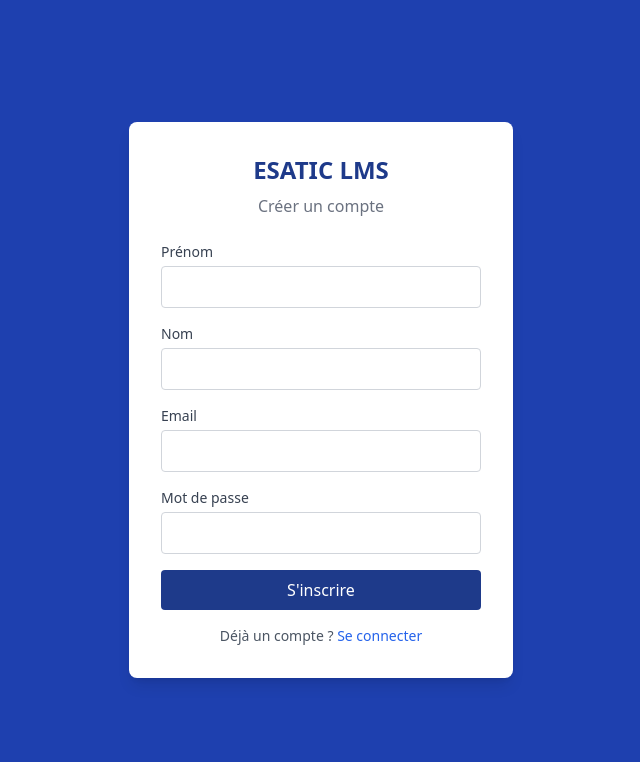
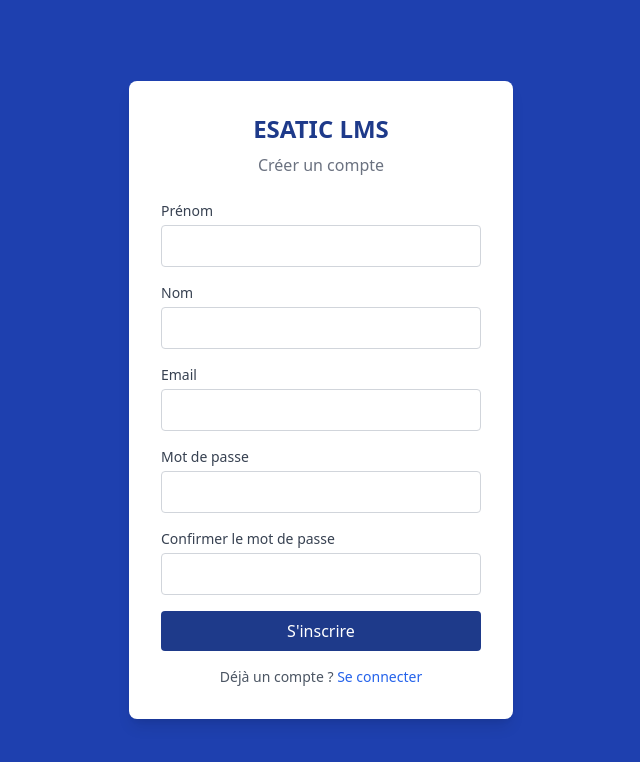
Before and after one commit to AynGhost099/esatic-lmsReal, a React (Vite) app in the folder frontend/: page /register in a window 1280 px wide. Shown: the top 762 px of the page, without its empty margins (319-959 px from the left). Built offline with nearby package versions, Linux system fonts and the light colour scheme.

Commit message:
Implement password confirmation in registration form
Added password confirmation field and validation.

```diff
--- a/frontend/src/pages/auth/RegisterPage.tsx
+++ b/frontend/src/pages/auth/RegisterPage.tsx
@@ -4,6 +4,7 @@ import { useNavigate, Link } from 'react-router-dom';
 export default function RegisterPage() {
   const [email, setEmail] = useState('');
   const [password, setPassword] = useState('');
+  const [passwordConfirm, setPasswordConfirm] = useState(''); // ← AJOUTÉ
   const [firstName, setFirstName] = useState('');
   const [lastName, setLastName] = useState('');
   const [error, setError] = useState('');
@@ -13,10 +14,17 @@ export default function RegisterPage() {
     e.preventDefault();
     setError('');
 
+    // Vérification côté client
+    if (password !== passwordConfirm) {
+      setError('Les mots de passe ne correspondent pas');
+      return;
+    }
+
     try {
       const payload = {
         email,
         password,
+        password_confirm: passwordConfirm, // ← AJOUTÉ
         first_name: firstName,
         last_name: lastName,
       };
@@ -24,7 +32,6 @@ export default function RegisterPage() {
       console.log("Envoi:", payload);
 
       const apiUrl = import.meta.env.VITE_API_URL;
-      console.log("API URL:", apiUrl);
 
       const response = await fetch(`${apiUrl}/auth/register/`, {
         method: 'POST',
@@ -110,6 +117,19 @@ export default function RegisterPage() {
             />
           </div>
 
+          {/* ← CHAMP AJOUTÉ */}
+          <div>
+            <label className="block text-sm font-medium text-gray-700 mb-1">Confirmer le mot de passe</label>
+            <input
+              type="password"
+              value={passwordConfirm}
+              onChange={(e) => setPasswordConfirm(e.target.value)}
+              className="w-full p-2 border border-gray-300 rounded focus:outline-none focus:ring-2 focus:ring-blue-500"
+              required
+              minLength={8}
+            />
+          </div>
+
           <button
             type="submit"
             className="w-full bg-blue-900 text-white p-2 rounded hover:bg-blue-800 transition-colors"
```
